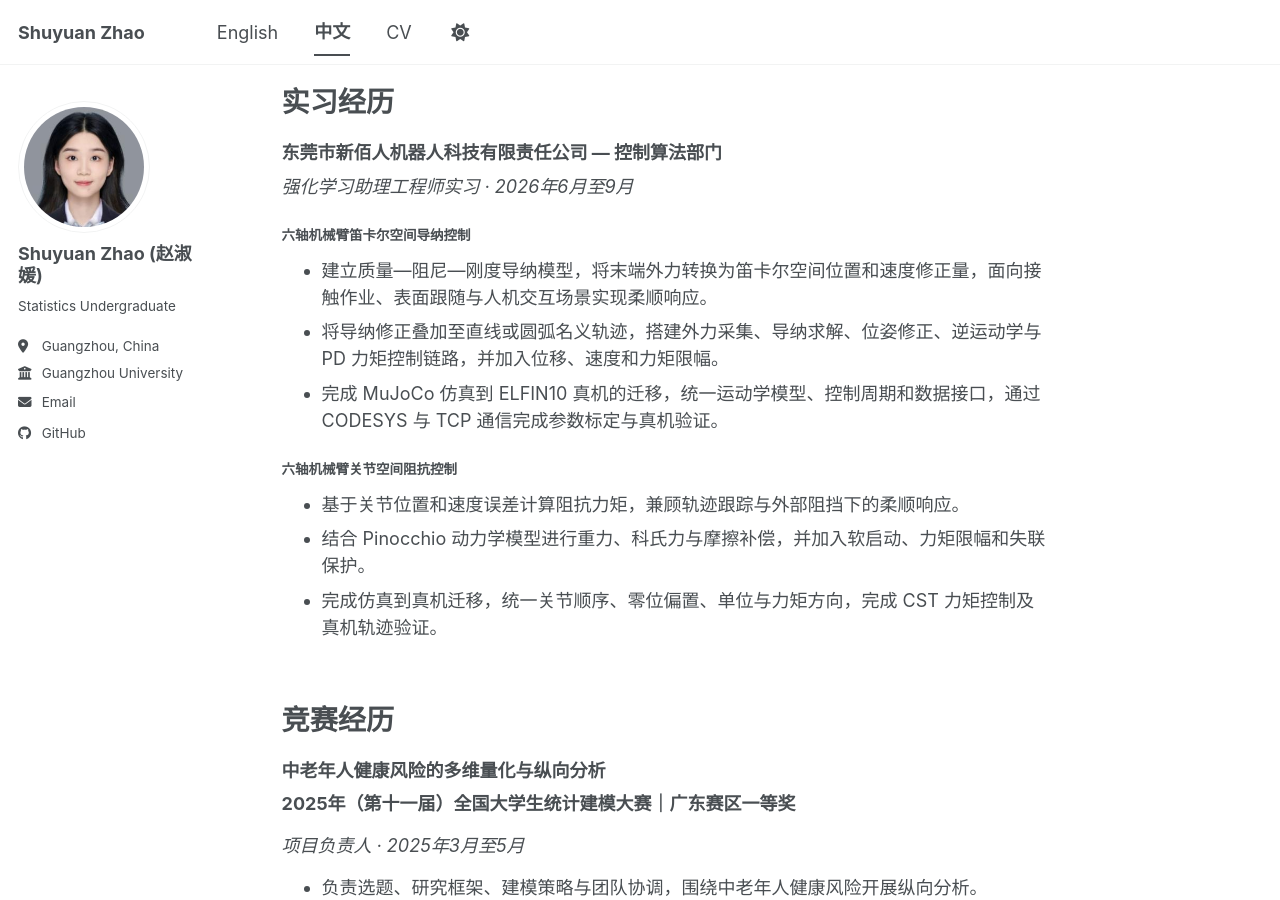
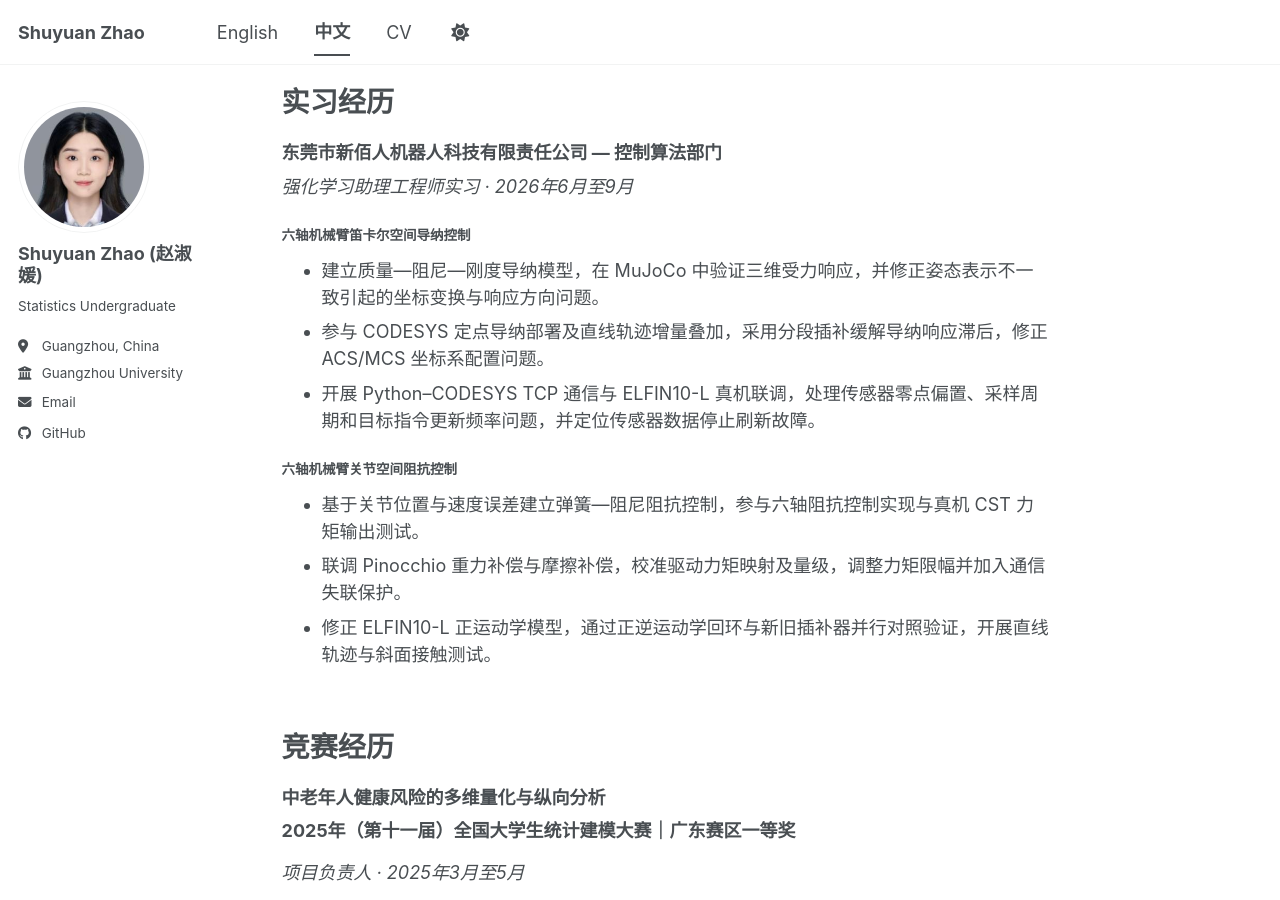
Before and after one commit to babyshark29666-droid/babyshark29666-droid.github.io, a Jekyll site: the page built from _pages/about-zh.md, in a window 1280 px wide and 900 px high, scrolled down 1522 px. Built offline with Jekyll 4.4.1, drawn with Linux system fonts in a browser that asks for light colours; a script bundle is joined from its source files by our own code; a style sheet for code colours, icons or effects is not loaded; some of the changed text lies outside the part shown.

Commit message:
Clarify offer status and ground robotics experience in development logs

```diff
--- a/_pages/about-zh.md
+++ b/_pages/about-zh.md
@@ -12,7 +12,7 @@ lang: zh-CN
 
 我是**广州大学统计学本科生赵淑媛**，预计2027年7月毕业。我参与未知背景下的 Poisson 精确推断研究，也在竞赛中探索了纵向健康数据分析与可持续旅游建模。我关注数学与计算方法如何应用于真实问题。
 
-在机器人控制实习中，我参与了六轴机械臂的**导纳与阻抗控制**开发，以及从 MuJoCo 仿真到 ELFIN10 真机的迁移验证。我已确认可入读**香港科技大学（广州）Redbird MPhil**，预计2027年9月入学。
+在机器人控制实习中，我参与了六轴机械臂的**导纳与阻抗控制**开发，开展 MuJoCo 仿真与 ELFIN10-L 真机联调。我已收到**香港科技大学（广州）Redbird MPhil** 的录取 offer，预计2027年9月入学。
 
 [英文简历 PDF]({{ '/files/Zhao_Shuyuan_CV.pdf' | relative_url }}) · [English]({{ '/' | relative_url }})
 
@@ -30,7 +30,7 @@ lang: zh-CN
 <div class="education-details">
 <h3 class="education-school"><a href="https://www.hkust-gz.edu.cn/" target="_blank" rel="noopener noreferrer">香港科技大学（广州）<span class="education-external" aria-hidden="true"> ↗</span></a></h3>
 <p class="education-degree">Redbird MPhil</p>
-<p class="education-note">已确认可入读</p>
+<p class="education-note">已确认收到 offer</p>
 </div>
 <p class="education-dates">2027年9月—2029年7月<br><span>预计</span></p>
 </div>
@@ -104,9 +104,9 @@ Lu, H., **Zhao, S.**, & Wu, Q.<br>
 
 #### 六轴机械臂笛卡尔空间导纳控制
 
-- 建立质量—阻尼—刚度导纳模型，将末端外力转换为笛卡尔空间位置和速度修正量，面向接触作业、表面跟随与人机交互场景实现柔顺响应。
-- 将导纳修正叠加至直线或圆弧名义轨迹，搭建外力采集、导纳求解、位姿修正、逆运动学与 PD 力矩控制链路，并加入位移、速度和力矩限幅。
-- 完成 MuJoCo 仿真到 ELFIN10 真机的迁移，统一运动学模型、控制周期和数据接口，通过 CODESYS 与 TCP 通信完成参数标定与真机验证。
+- 建立质量—阻尼—刚度导纳模型，在 MuJoCo 中验证三维受力响应，并修正姿态表示不一致引起的坐标变换与响应方向问题。
+- 参与 CODESYS 定点导纳部署及直线轨迹增量叠加，采用分段插补缓解导纳响应滞后，修正 ACS/MCS 坐标系配置问题。
+- 开展 Python–CODESYS TCP 通信与 ELFIN10-L 真机联调，处理传感器零点偏置、采样周期和目标指令更新频率问题，并定位传感器数据停止刷新故障。
 
 </div>
 
@@ -114,9 +114,9 @@ Lu, H., **Zhao, S.**, & Wu, Q.<br>
 
 #### 六轴机械臂关节空间阻抗控制
 
-- 基于关节位置和速度误差计算阻抗力矩，兼顾轨迹跟踪与外部阻挡下的柔顺响应。
-- 结合 Pinocchio 动力学模型进行重力、科氏力与摩擦补偿，并加入软启动、力矩限幅和失联保护。
-- 完成仿真到真机迁移，统一关节顺序、零位偏置、单位与力矩方向，完成 CST 力矩控制及真机轨迹验证。
+- 基于关节位置与速度误差建立弹簧—阻尼阻抗控制，参与六轴阻抗控制实现与真机 CST 力矩输出测试。
+- 联调 Pinocchio 重力补偿与摩擦补偿，校准驱动力矩映射及量级，调整力矩限幅并加入通信失联保护。
+- 修正 ELFIN10-L 正运动学模型，通过正逆运动学回环与新旧插补器并行对照验证，开展直线轨迹与斜面接触测试。
 
 </div>
 
```
Also changed, not shown: _pages/about.md (+8 -8 lines).
